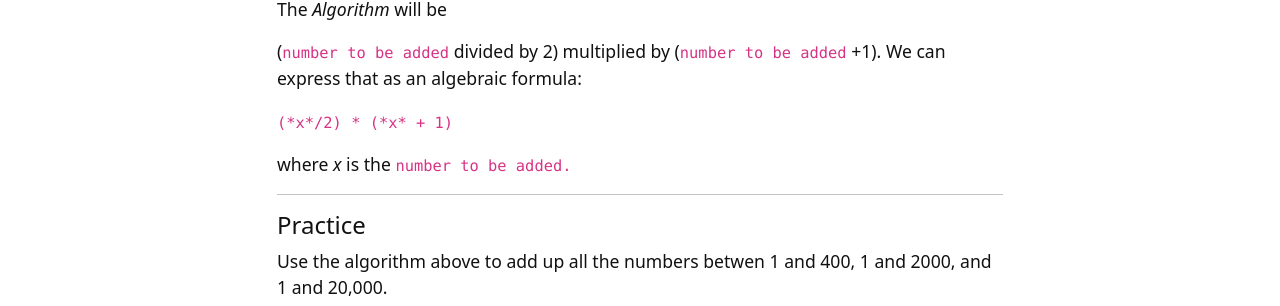
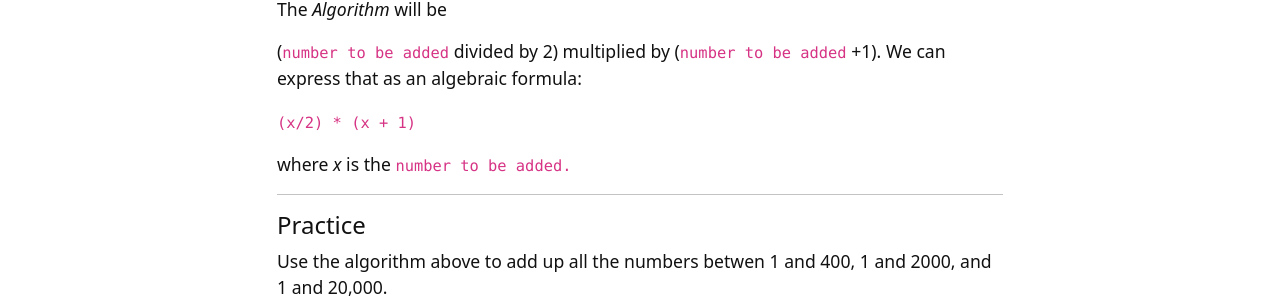
Before and after one commit to weaverbel/intro-computational-thinking, a Jekyll site: the page built from content/1-exercise.md, in a window 1280 px wide. Shown: the part 1208-1514 px from the top of the page. Built offline with Jekyll 4.4.1, drawn with Linux system fonts in a browser that asks for light colours.

```diff
--- a/content/1-exercise.md
+++ b/content/1-exercise.md
@@ -49,7 +49,7 @@ The *Algorithm* will be
 
 (`number to be added` divided by 2) multiplied by (`number to be added` +1). We can express that as an algebraic formula:
 
-`(*x*/2) * (*x* + 1)`
+`(x/2) * (x + 1)`
 
 where *x* is the `number to be added.`
 
```
